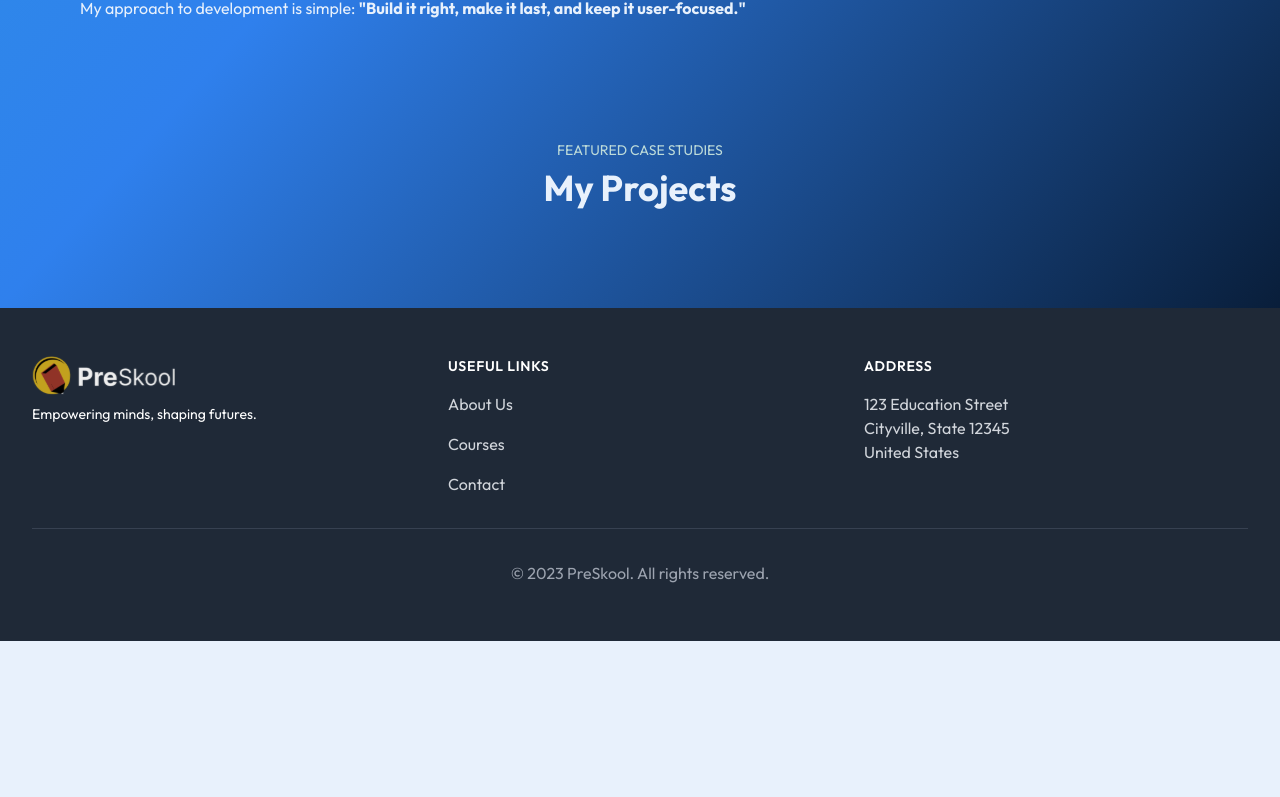
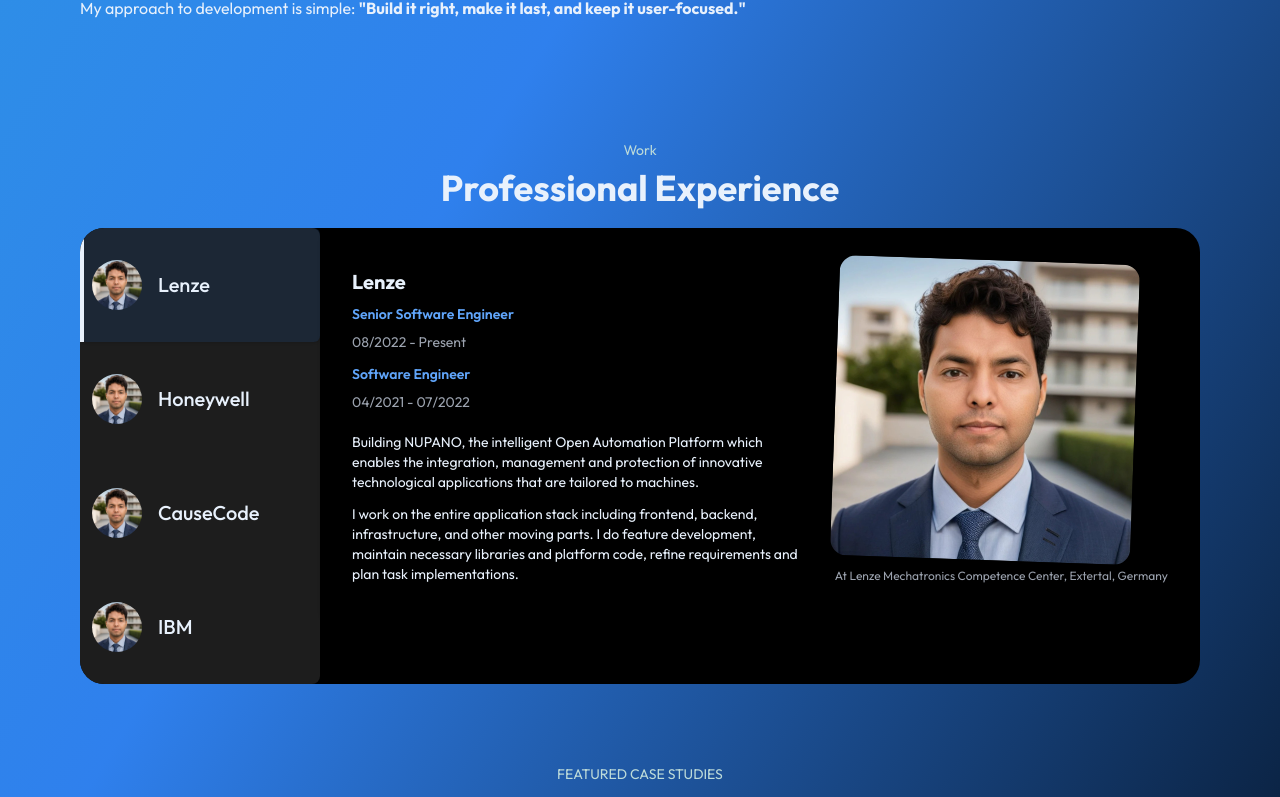
Before and after one commit to mdsoaib791/my-portfolio, a Next.js app: page / in a window 1280 px wide. Shown: the part 1151-1948 px from the top of the page. Before the commit the page ends 1792 px from the top, so only its background shows below. Built offline with nearby package versions, Linux system fonts and the light colour scheme.

Commit message:
feat: add Experience component with tabs for professional history; integrate Radix UI Tabs

```diff
--- a/package.json
+++ b/package.json
@@ -19,6 +19,7 @@
     "@radix-ui/react-progress": "^1.1.0",
     "@radix-ui/react-select": "^2.1.2",
     "@radix-ui/react-slot": "^1.1.0",
+    "@radix-ui/react-tabs": "^1.1.4",
     "@radix-ui/react-tooltip": "^1.1.3",
     "@reduxjs/toolkit": "^2.2.8",
     "@tanstack/react-query": "^5.59.11",
--- /dev/null
+++ b/src/components/home/experience-card.tsx
@@ -0,0 +1,144 @@
+'use client'
+
+import { Card, CardContent } from "@/components/ui/card"
+import { Tabs, TabsContent, TabsList, TabsTrigger } from "@/components/ui/tabs"
+import { cn } from "@/lib/utils"
+import Image from 'next/image'
+
+const companies = [
+  {
+    name: 'Lenze',
+    logo: '/images/aidp.jpg',
+    roles: [
+      { title: 'Senior Software Engineer', period: '08/2022 - Present' },
+      { title: 'Software Engineer', period: '04/2021 - 07/2022' },
+    ],
+    description: [
+      `Building NUPANO, the intelligent Open Automation Platform which enables the integration, management and protection of innovative technological applications that are tailored to machines.`,
+      `I work on the entire application stack including frontend, backend, infrastructure, and other moving parts. I do feature development, maintain necessary libraries and platform code, refine requirements and plan task implementations.`,
+    ],
+    image: '/images/aidp.jpg',
+    imageCaption: 'At Lenze Mechatronics Competence Center, Extertal, Germany'
+  },
+  {
+    name: 'Honeywell',
+    logo: '/images/aidp.jpg',
+    roles: [
+      { title: 'Software Developer', period: '01/2020 - 03/2021' },
+    ],
+    description: [
+      'Worked on industrial automation solutions and embedded system applications.',
+      'Collaborated with global teams to implement feature enhancements and performance optimizations.',
+    ],
+    image: '/images/aidp.jpg',
+    imageCaption: 'Honeywell Office'
+  },
+  {
+    name: 'CauseCode',
+    logo: '/images/aidp.jpg',
+    roles: [
+      { title: 'Frontend Developer', period: '2018 - 2019' },
+    ],
+    description: [
+      'Built reusable UI components using React and integrated REST APIs.',
+      'Worked closely with designers and clients to develop scalable frontend apps.',
+    ],
+    image: '/images/aidp.jpg',
+    imageCaption: 'CauseCode Workspace'
+  },
+  {
+    name: 'IBM',
+    logo: '/images/aidp.jpg',
+    roles: [
+      { title: 'Intern Developer', period: '2017 - 2018' },
+    ],
+    description: [
+      'Part of the cloud services team responsible for deploying microservices.',
+      'Assisted in writing test cases and maintaining legacy systems.',
+    ],
+    image: '/images/aidp.jpg',
+    imageCaption: 'IBM Campus'
+  }
+]
+
+export default function Experience() {
+  return (
+    <div className='pb-20'>
+      <div className="container">
+        <div className="text-center">
+          <p className="text-accent text-sm mb-2">Work</p>
+          <h2 className="text-4xl font-bold text-background mb-5">Professional Experience</h2>
+        </div>
+        <div className="flex bg-black text-white rounded-3xl overflow-hidden">
+          <Tabs defaultValue="Lenze" className="flex w-full">
+            {/* Sidebar */}
+            <TabsList className="flex flex-col h-full w-[240px] bg-[#1d1d1d] p-0 justify-start">
+              {companies.map((company) => (
+                <TabsTrigger
+                  key={company.name}
+                  value={company.name}
+                  className={cn(
+                    'flex items-center gap-4 px-3 py-8 w-full justify-start text-xl rounded-md transition-all text-background relative',
+                    'hover:bg-primary/15',
+                    'data-[state=active]:bg-primary/15 data-[state=active]:text-background',
+                    'data-[state=active]:before:absolute data-[state=active]:before:left-0 data-[state=active]:before:top-0 data-[state=active]:before:bottom-0 data-[state=active]:before:w-[4px] data-[state=active]:before:bg-background'
+                  )}
+                >
+                  <Image
+                    src={company.logo}
+                    alt={company.name}
+                    width={50}
+                    height={50}
+                    className="rounded-full object-cover"
+                  />
+                  <span className="font-medium">{company.name}</span>
+                </TabsTrigger>
+              ))}
+            </TabsList>
+
+            {/* Content */}
+            <div className="flex-1 ">
+              {companies.map((company) => (
+                <TabsContent key={company.name} value={company.name} className="w-full mt-0 border-0 h-full">
+                  <Card className="text-background bg-transparent rounded-r-3xl p-8 border-0 border-transparent">
+                    <CardContent className="flex items-center flex-col lg:flex-row gap-6 p-0 h-full" >
+                      {/* Text Section */}
+                      <div className="flex-1">
+                        <h2 className="text-xl font-bold mb-2">{company.name}</h2>
+                        <div className="space-y-3 text-sm">
+                          {company.roles.map((role, index) => (
+                            <div key={index}>
+                              <p className="text-blue-400 font-semibold">{role.title}</p>
+                              <p className="text-gray-400">{role.period}</p>
+                            </div>
+                          ))}
+                          {company.description.map((line, idx) => (
+                            <p key={idx} className={idx === 0 ? 'pt-2' : ''}>{line}</p>
+                          ))}
+                        </div>
+                      </div>
+
+                      {/* Image Section */}
+                      <div className="flex-shrink-0">
+                        <Image
+                          src={company.image}
+                          alt={`${company.name} Office`}
+                          width={300}
+                          height={400}
+                          className="rounded-2xl shadow-lg rotate-2"
+                        />
+                        <p className="text-center text-xs text-gray-400 mt-2">
+                          {company.imageCaption}
+                        </p>
+                      </div>
+                    </CardContent>
+                  </Card>
+                </TabsContent>
+              ))}
+            </div>
+          </Tabs>
+        </div>
+      </div>
+    </div>
+  )
+}
--- a/src/components/home/index.tsx
+++ b/src/components/home/index.tsx
@@ -1,5 +1,6 @@
 import About from "./about";
 import Banner from "./banner";
+import Experience from "./experience-card";
 import Projects from "./projects";
 
 export default function Index() {
@@ -7,6 +8,7 @@
         <div>
             <Banner />
             <About />
+            <Experience />
             <Projects />
         </div>
     )
--- a/src/components/home/project-card.tsx
+++ /dev/null
@@ -1,49 +0,0 @@
-import React from "react";
-
-interface ProjectCardProps {
-  className?: string;
-  icon: React.ReactNode;
-  title: string;
-  description: string;
-  buttonText?: string;
-  buttonHref?: string;
-  overlay?: React.ReactNode;
-}
-
-export const ProjectCard: React.FC<ProjectCardProps> = ({
-  className = "",
-  icon,
-  title,
-  description,
-  buttonText,
-  buttonHref,
-  overlay,
-}) => {
-  return (
-    <div className={`group relative flex flex-col justify-between overflow-hidden rounded-xl bg-white dark:bg-black transform-gpu shadow-xl ${className}`}>
-      {overlay && <div className="size-full">{overlay}</div>}
-
-      <div className="pointer-events-none z-10 flex transform-gpu flex-col gap-1 p-6 transition-all duration-300 group-hover:-translate-y-10">
-        <div className="size-12 text-neutral-700 group-hover:scale-75 transition-transform duration-300">
-          {icon}
-        </div>
-        <h3 className="max-w-lg text-neutral-400">{title}</h3>
-        <p className="text-xl font-semibold text-neutral-700 dark:text-neutral-300">{description}</p>
-      </div>
-
-      {buttonText && buttonHref && (
-        <div className="pointer-events-none absolute bottom-0 flex w-full translate-y-10 transform-gpu flex-row items-center p-4 opacity-0 transition-all duration-300 group-hover:translate-y-0 group-hover:opacity-100">
-          <a href={buttonHref} className="pointer-events-auto inline-flex items-center gap-2 h-8 rounded-md px-3 text-sm font-medium hover:bg-accent hover:text-accent-foreground transition">
-            {buttonText}
-            <svg className="size-4 ml-2" xmlns="http://www.w3.org/2000/svg" fill="none" viewBox="0 0 24 24" stroke="currentColor">
-              <path d="M5 12h14" />
-              <path d="m12 5 7 7-7 7" />
-            </svg>
-          </a>
-        </div>
-      )}
-
-      <div className="pointer-events-none absolute inset-0 transform-gpu transition-all duration-300 group-hover:bg-black/[.03] dark:group-hover:bg-neutral-800/10" />
-    </div>
-  );
-};
--- /dev/null
+++ b/src/components/ui/tabs.tsx
@@ -0,0 +1,55 @@
+"use client"
+
+import * as React from "react"
+import * as TabsPrimitive from "@radix-ui/react-tabs"
+
+import { cn } from "@/lib/utils"
+
+const Tabs = TabsPrimitive.Root
+
+const TabsList = React.forwardRef<
+  React.ElementRef<typeof TabsPrimitive.List>,
+  React.ComponentPropsWithoutRef<typeof TabsPrimitive.List>
+>(({ className, ...props }, ref) => (
+  <TabsPrimitive.List
+    ref={ref}
+    className={cn(
+      "inline-flex h-9 items-center justify-center rounded-lg bg-muted p-1 text-muted-foreground",
+      className
+    )}
+    {...props}
+  />
+))
+TabsList.displayName = TabsPrimitive.List.displayName
+
+const TabsTrigger = React.forwardRef<
+  React.ElementRef<typeof TabsPrimitive.Trigger>,
+  React.ComponentPropsWithoutRef<typeof TabsPrimitive.Trigger>
+>(({ className, ...props }, ref) => (
+  <TabsPrimitive.Trigger
+    ref={ref}
+    className={cn(
+      "inline-flex items-center justify-center whitespace-nowrap rounded-md px-3 py-1 text-sm font-medium ring-offset-background transition-all focus-visible:outline-none focus-visible:ring-2 focus-visible:ring-ring focus-visible:ring-offset-2 disabled:pointer-events-none disabled:opacity-50 data-[state=active]:bg-background data-[state=active]:text-foreground data-[state=active]:shadow",
+      className
+    )}
+    {...props}
+  />
+))
+TabsTrigger.displayName = TabsPrimitive.Trigger.displayName
+
+const TabsContent = React.forwardRef<
+  React.ElementRef<typeof TabsPrimitive.Content>,
+  React.ComponentPropsWithoutRef<typeof TabsPrimitive.Content>
+>(({ className, ...props }, ref) => (
+  <TabsPrimitive.Content
+    ref={ref}
+    className={cn(
+      "mt-2 ring-offset-background focus-visible:outline-none focus-visible:ring-2 focus-visible:ring-ring focus-visible:ring-offset-2",
+      className
+    )}
+    {...props}
+  />
+))
+TabsContent.displayName = TabsPrimitive.Content.displayName
+
+export { Tabs, TabsList, TabsTrigger, TabsContent }
```
Also changed, not shown: 1 other file (tests, documents, lock files or other folders).
